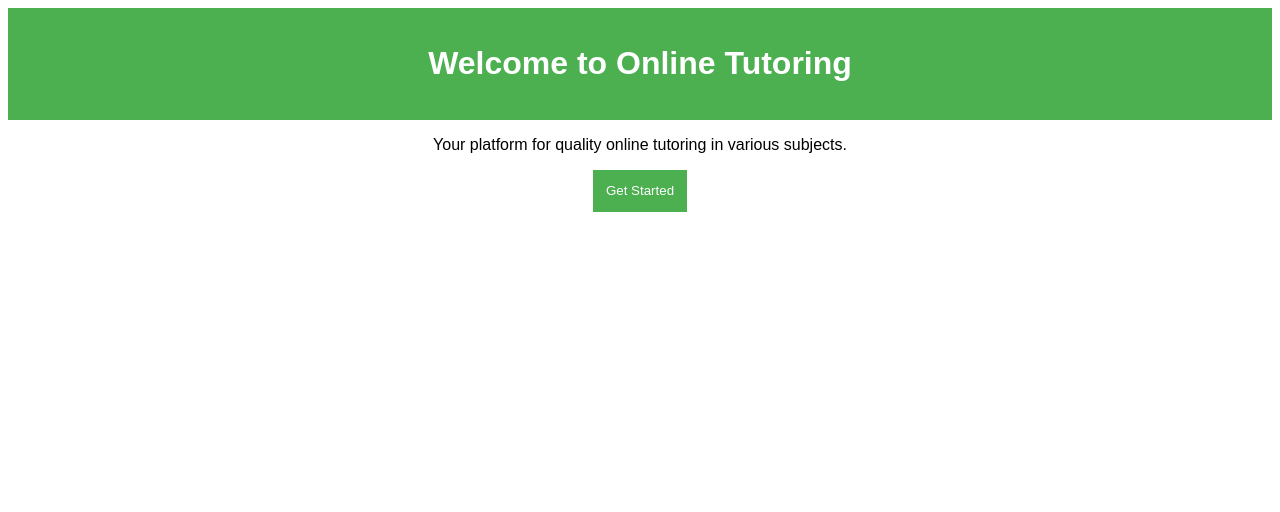
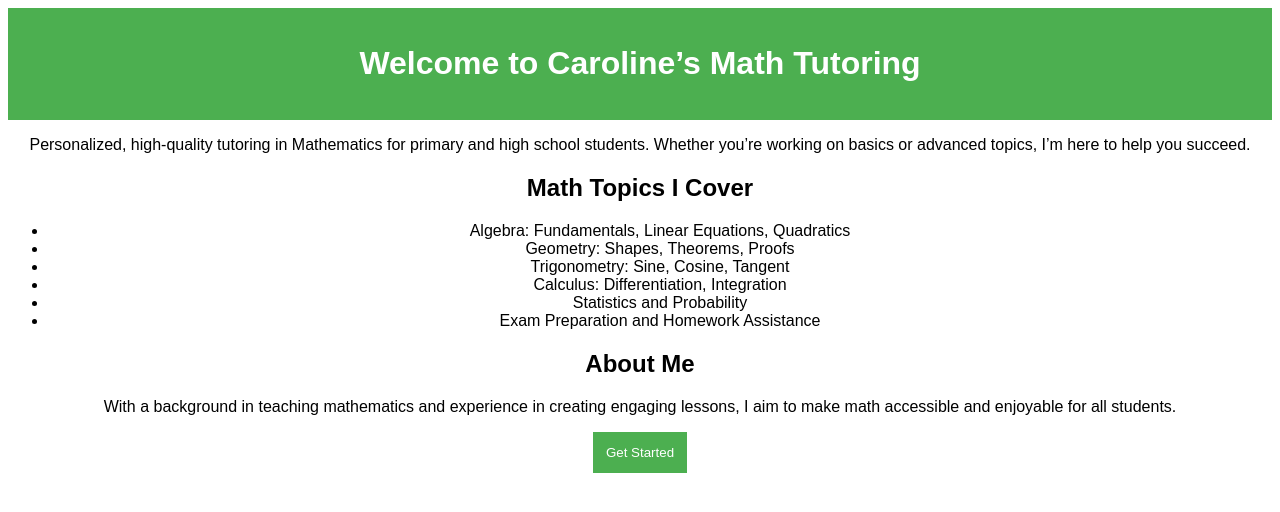
Before and after one commit to kipyegongeoffrey/online-tutoring-website, a plain HTML site: page index.html in a window 1280 px wide. Drawn offline with Linux system fonts and the light colour scheme.

Commit message:
Update index.html

```diff
--- a/index.html
+++ b/index.html
@@ -3,17 +3,34 @@
 <head>
     <meta charset="UTF-8">
     <meta name="viewport" content="width=device-width, initial-scale=1.0">
-    <title>Online Tutoring Website</title>
+    <title>Mathematics Tutoring by Caroline</title>
     <link rel="stylesheet" href="style.css">
 </head>
 <body>
     <header>
-        <h1>Welcome to Online Tutoring</h1>
+        <h1>Welcome to Caroline’s Math Tutoring</h1>
     </header>
     <section>
-        <p>Your platform for quality online tutoring in various subjects.</p>
-        <button onclick="alert('Get Started')">Get Started</button>
+        <p>Personalized, high-quality tutoring in Mathematics for primary and high school students. Whether you’re working on basics or advanced topics, I’m here to help you succeed.</p>
+
+        <!-- Overview of Mathematics Tutoring Services -->
+        <h2>Math Topics I Cover</h2>
+        <ul>
+            <li>Algebra: Fundamentals, Linear Equations, Quadratics</li>
+            <li>Geometry: Shapes, Theorems, Proofs</li>
+            <li>Trigonometry: Sine, Cosine, Tangent</li>
+            <li>Calculus: Differentiation, Integration</li>
+            <li>Statistics and Probability</li>
+            <li>Exam Preparation and Homework Assistance</li>
+        </ul>
+
+        <h2>About Me</h2>
+        <p>With a background in teaching mathematics and experience in creating engaging lessons, I aim to make math accessible and enjoyable for all students.</p>
+
+        <!-- Call-to-action button for new students -->
+        <button onclick="alert('Contact me for a free consultation!')">Get Started</button>
     </section>
+
     <script src="script.js"></script>
 </body>
 </html>
```
